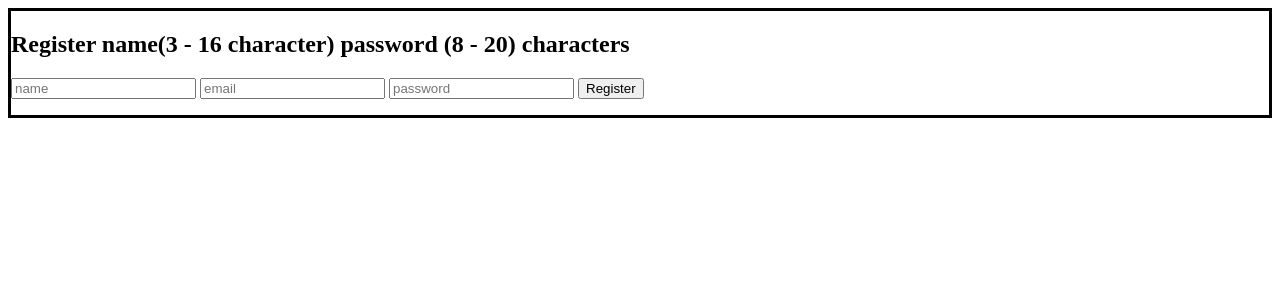
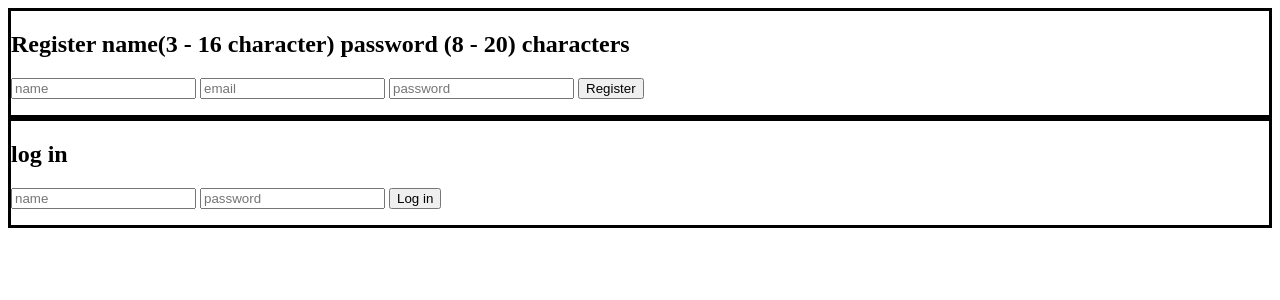
Before and after one commit to intimidating-horse/blog, a Laravel app: page / in a window 1280 px wide. Shown: the top 300 px of the page. Run offline with Laravel 12, Linux system fonts and the light colour scheme.

Commit message:
added login

```diff
--- a/resources/views/home.blade.php
+++ b/resources/views/home.blade.php
@@ -37,6 +37,16 @@
         </form>
     </div>
 
+    <div style="border: 3px solid black;">
+        <h2>log in</h2>
+        <form action="/login" method="POST">
+            @csrf
+            <input name="loginname" type="text" placeholder="name">
+            <input name="loginpassword" type="password" placeholder="password">
+            <button>Log in</button>
+        </form>
+    </div>
+
 @endauth
 
 
--- a/routes/web.php
+++ b/routes/web.php
@@ -9,3 +9,4 @@ Route::get('/', function () {
 
 Route::post('/register', [UserController::class, 'register']);
 Route::post('/logout', [UserController::class, 'logout']);
+Route::post('/login', [UserController::class, 'login']);
```
Also changed, not shown: app/Http/Controllers/UserController.php (+19 -1 lines).
